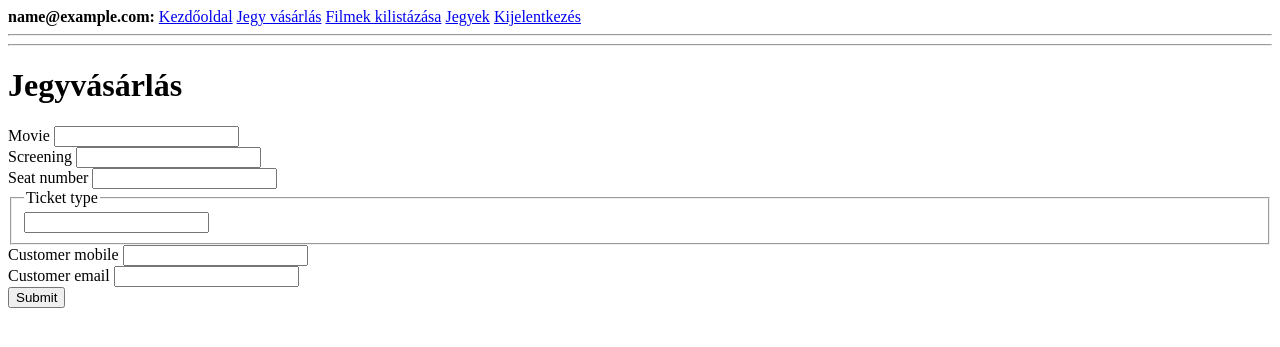
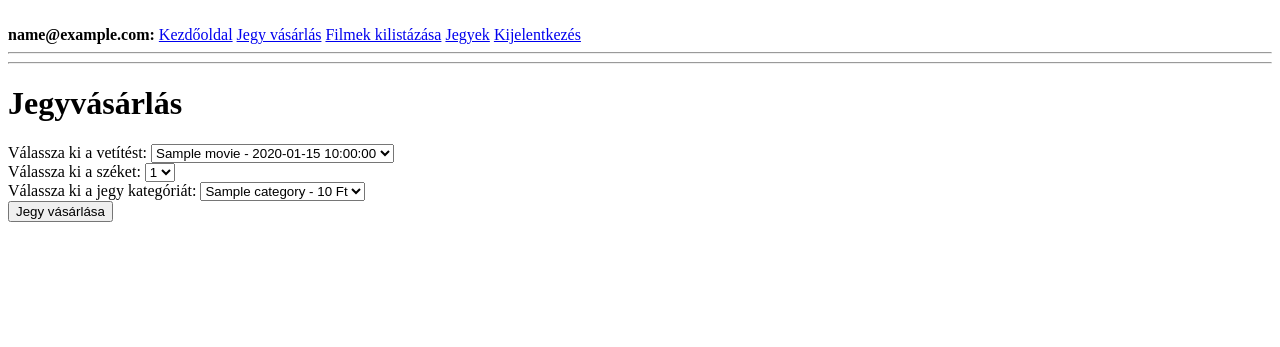
Before and after one commit to huszakgyozo/gydsm_jegymester, a Python web app: template jegymester/app/templates/ticketpurchase.html in a window 1280 px wide. Shown: the top 347 px of the page. Run offline with Jinja, Linux system fonts and the light colour scheme; the template is opened without the code that fills it: most values are stand-ins (such as "Sample title", 1, 10 or a date in 2020); form fields are guessed from the names that the template uses.

Commit message:
jegyvásárlás alapja

```diff
--- a/jegymester/app/templates/ticketpurchase.html
+++ b/jegymester/app/templates/ticketpurchase.html
@@ -1,61 +1,41 @@
+<!--Írd meg a jegyvásárlás HTML sablonját ticketpurchase.py alapján:-->
 {% extends "base.html" %}
+{% block title %}Jegyvásárlás{% endblock %}
 
 {% block content %}
-<h1>Jegyvásárlás</h1>
-<form method="post" novalidate>
-    {{ form.hidden_tag() }}
-
+<div class="container mt-4">
+    <h1 class="mb-4">Jegyvásárlás</h1>
+    {% if screenings %}
+    <form method="POST" action="{{ url_for('ticketpurchase') }}">
         <div class="form-group">
-        {{ form.movie_id.label(class="form-label") }}
-        {{ form.movie_id(class="form-control") }}
-        {% for err in form.movie_id.errors %}
-        <div class="text-danger small">{{ err }}</div>
+            <label for="screening_id">Válassza ki a vetítést:</label>
+            <select class="form-control" id="screening_id" name="screening_id">
+                {% for screening in screenings %}
+                <option value="{{ screening.id }}">{{ screening.movie.title }} - {{ screening.start_time }}</option>
                 {% endfor %}
+            </select>
         </div>
-
         <div class="form-group">
-        {{ form.screening_id.label(class="form-label") }}
-        {{ form.screening_id(class="form-control") }}
-        {% for err in form.screening_id.errors %}
-        <div class="text-danger small">{{ err }}</div>
+            <label for="seat_id">Válassza ki a széket:</label>
+            <select class="form-control" id="seat_id" name="seat_id">
+                {% for seat in seats %}
+                <option value="{{ seat.id }}">{{ seat.seat_number }}</option>
                 {% endfor %}
+            </select>
         </div>
-
-    <div class="form-row">
-        <div class="col">
-            {{ form.seat_number.label(class="form-label") }}
-            {{ form.seat_number(class="form-control", min="1", max="40") }}
-            {% for err in form.seat_number.errors %}
-            <div class="text-danger small">{{ err }}</div>
+        <div class="form-group">
+            <label for="ticket_category">Válassza ki a jegy kategóriát:</label>
+            <select class="form-control" id="ticket_category" name="ticket_category">
+                {% for category in ticket_categories %}
+                <option value="{{ category.id }}">{{ category.catname }} - {{ category.price }} Ft</option>
                 {% endfor %}
+            </select>
         </div>
+        <button type="submit" class="btn btn-primary">Jegy vásárlása</button>
+    </form>
+    {% else %}
+    <div class="alert alert-info">
+        Nincsenek elérhető vetítések.
     </div>
-
-    <fieldset class="form-group">
-        <legend class="col-form-label">{{ form.ticket_type.label.text }}</legend>
-        {{ form.ticket_type(class="form-check-input") }}
-
-        {% for err in form.ticket_type.errors %}
-        <div class="text-danger small">{{ err }}</div>
-        {% endfor %}
-    </fieldset>
-
-    <div class="form-group">
-        {{ form.customer_mobile.label(class="form-label") }}
-        {{ form.customer_mobile(class="form-control") }}
-        {% for err in form.customer_mobile.errors %}
-        <div class="text-danger small">{{ err }}</div>
-        {% endfor %}
-    </div>
-
-    <div class="form-group">
-        {{ form.customer_email.label(class="form-label") }}
-        {{ form.customer_email(class="form-control") }}
-        {% for err in form.customer_email.errors %}
-        <div class="text-danger small">{{ err }}</div>
-        {% endfor %}
-    </div>
-
-    <button type="submit" class="btn btn-primary">{{ form.submit.label.text }}</button>
-</form>
+    {% endif %}
     {% endblock %}
```
Also changed, not shown: jegymester/app/__init__.py (+6 -3 lines), jegymester/app/forms/ticketpurchase.py (+16 -42 lines). Lines whose indentation alone changed are shown as unchanged.
